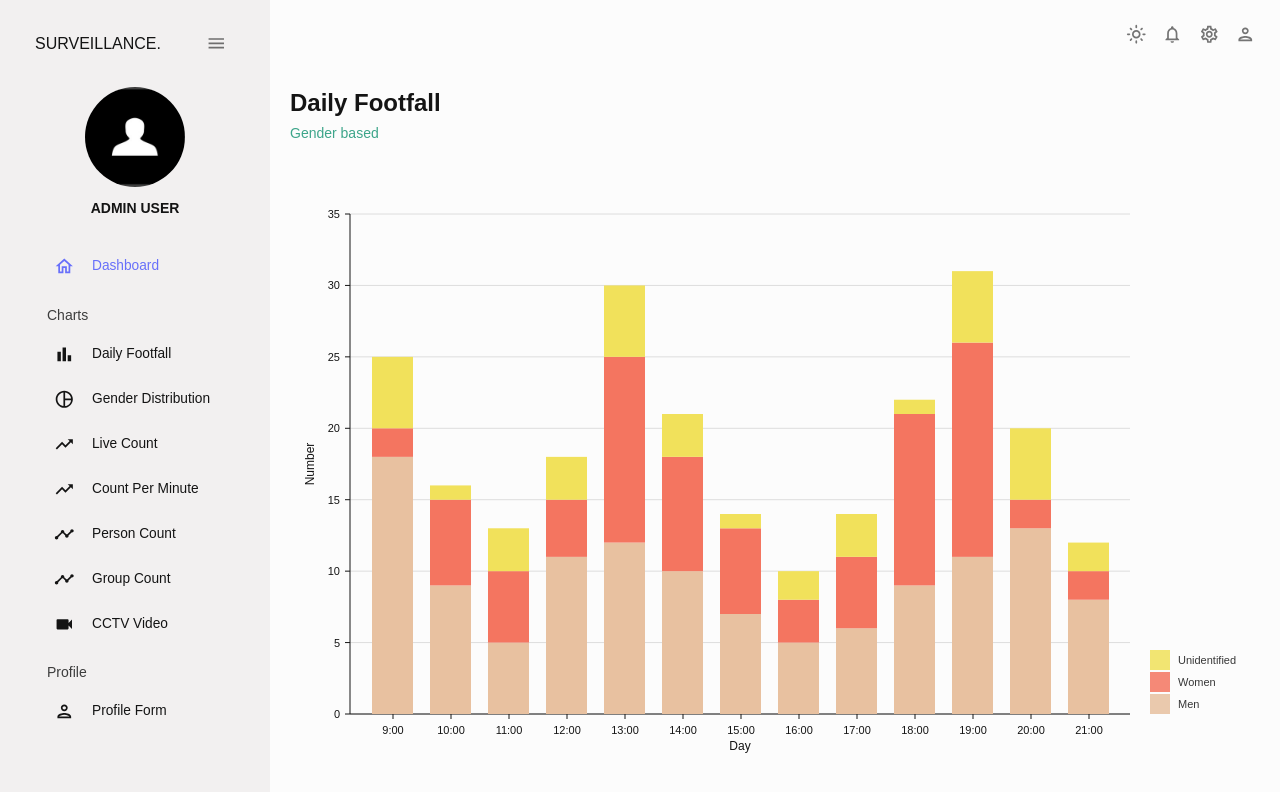
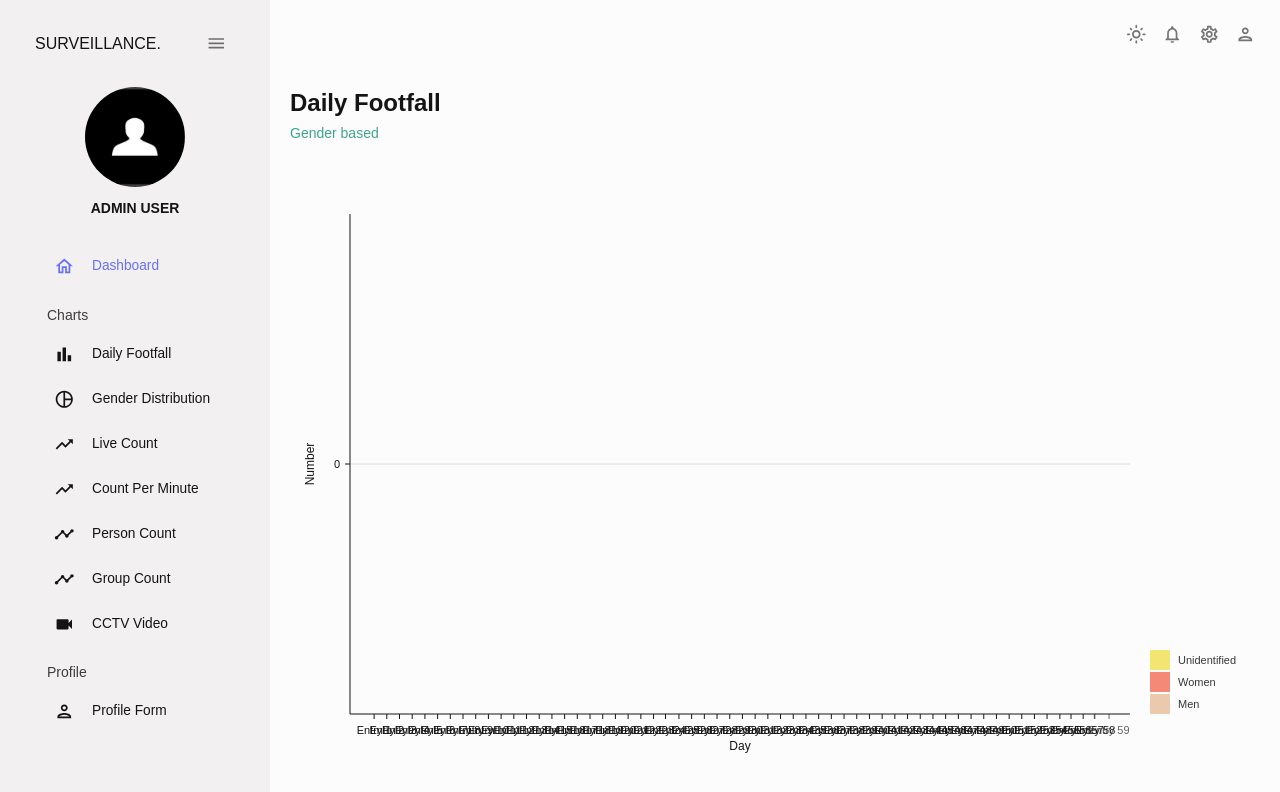
Before and after one commit to HareemA/SSS, a React (Create React App) app in the folder Admin Dashboard/: page /bar in a window 1280 px wide. Shown: the top 792 px of the page. Built offline with nearby package versions, Linux system fonts and the light colour scheme; no server answers.

Commit message:
Cards working

```diff
--- a/Admin Dashboard/src/components/BarChart.jsx
+++ b/Admin Dashboard/src/components/BarChart.jsx
@@ -2,14 +2,45 @@ import { useTheme } from "@mui/material";
 import { ResponsiveBar } from "@nivo/bar";
 import { tokens } from "../theme";
 import { mockBarData as data } from "../data/mockData";
+import React, { useState, useEffect } from "react";
+import { useApi } from "../scenes/global/ApiContext";
 
 const BarChart = ({ isDashboard = false }) => {
   const theme = useTheme();
   const colors = tokens(theme.palette.mode);
 
+  const { apiData } = useApi();
+  const { male, female, unknown } = apiData;
+
+
+  const [chartData, setChartData] = useState([
+    {
+      time: "Entry 1",
+      Men: male,
+      Women: 0,
+      Unidentified: 0,
+    },
+  ]);
+
+  useEffect(() => {
+    const intervalId = setInterval(() => {
+      setChartData((prevData) => [
+        ...prevData,
+        {
+          time: `Entry ${prevData.length + 1}`,
+          Men: male,
+          Women: female,
+          Unidentified: unknown,
+        },
+      ]);
+    }, 100); // 120000 milliseconds = 2 minutes
+
+    return () => clearInterval(intervalId);
+  }, [male, female, unknown]);
+
   return (
     <ResponsiveBar
-      data={data}
+      data={chartData}
       theme={{
         // added
         axis: {
--- a/Admin Dashboard/src/scenes/dashboard/index.jsx
+++ b/Admin Dashboard/src/scenes/dashboard/index.jsx
@@ -38,7 +38,7 @@ const Dashboard = () => {
   const theme = useTheme();
   const colors = tokens(theme.palette.mode);
   const { apiData } = useApi();
-  const { count, groupCount, time, male, female, unknown } = apiData;
+  const { inStore, groupCount, time, male, female, unknown, enter, exit } = apiData;
   const users = [
     { id: 1,name: "Customer 1",visits: "10",gender: "M",age: "10",group: "N",timeIn: "10:15",timeOut: "12:35"},
     { id: 2, name: "Customer 2", visits: 15, gender: "F", age: 25, group: "A", timeIn: "11:30", timeOut: "14:45" },
@@ -272,7 +272,7 @@ const Dashboard = () => {
                 color={colors.grey[100]}
                 mr="15px"
               >
-                XXX
+                {apiData.enter}
               </Typography>
             </Box>
 
@@ -305,7 +305,7 @@ const Dashboard = () => {
                 color={colors.grey[100]}
                 alignContent="right"
               >
-                XXX
+                {apiData.exit}
               </Typography>
             </Box>
             <Box
@@ -336,7 +336,7 @@ const Dashboard = () => {
                 fontWeight="600"
                 color={colors.grey[100]}
               >
-                XXX
+                {apiData.inStore}
               </Typography>
             </Box>
 
--- a/Admin Dashboard/src/scenes/global/ApiContext.jsx
+++ b/Admin Dashboard/src/scenes/global/ApiContext.jsx
@@ -10,14 +10,14 @@ export function useApi() {
 export function ApiProvider({ children }) {
   const [apiData, setApiData] = useState({
     frame: null,
-    inStore: null,
-    groupCount: null,
+    inStore: 0,
+    groupCount: 0,
     time: null,
-    male:null,
-    female:null,
-    enter:null,
-    exit:null,
-    unknown:null
+    male:0,
+    female:0,
+    enter:0,
+    exit:0,
+    unknown:0
 
   });
 
```
